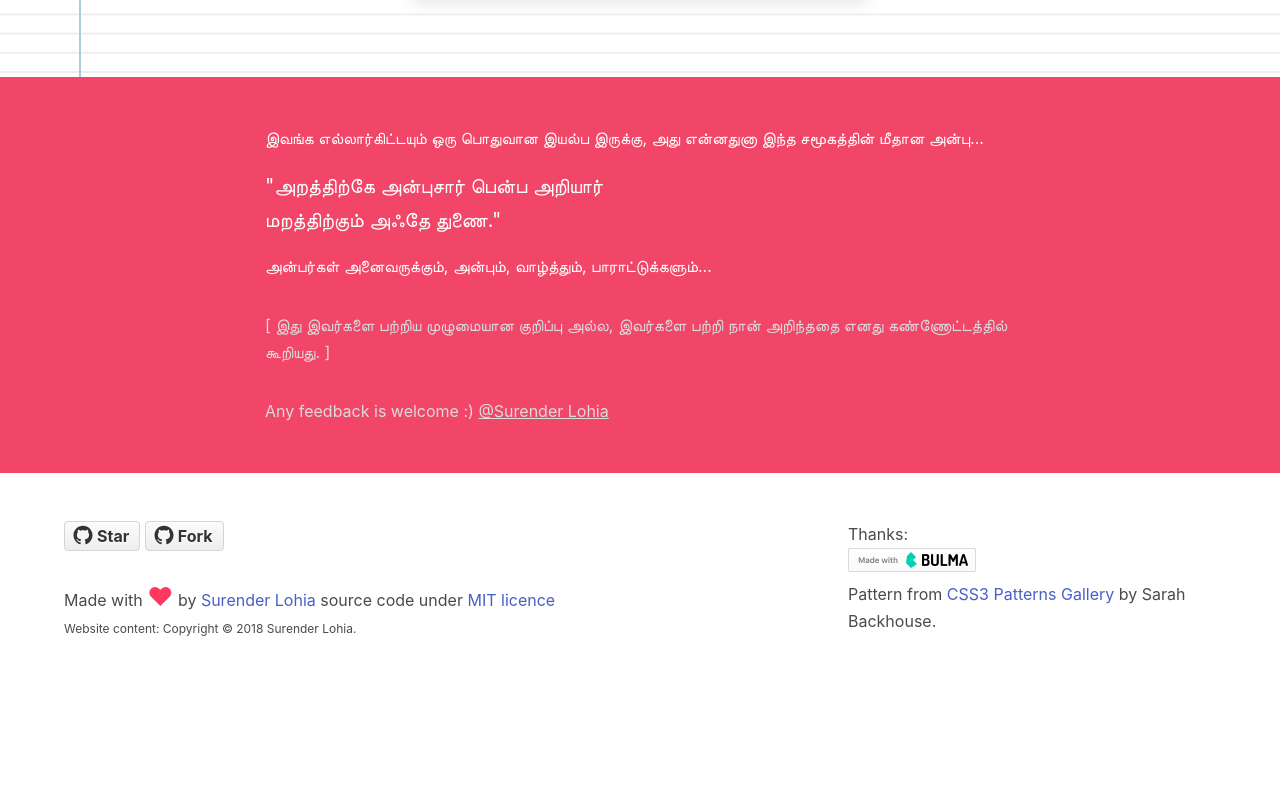
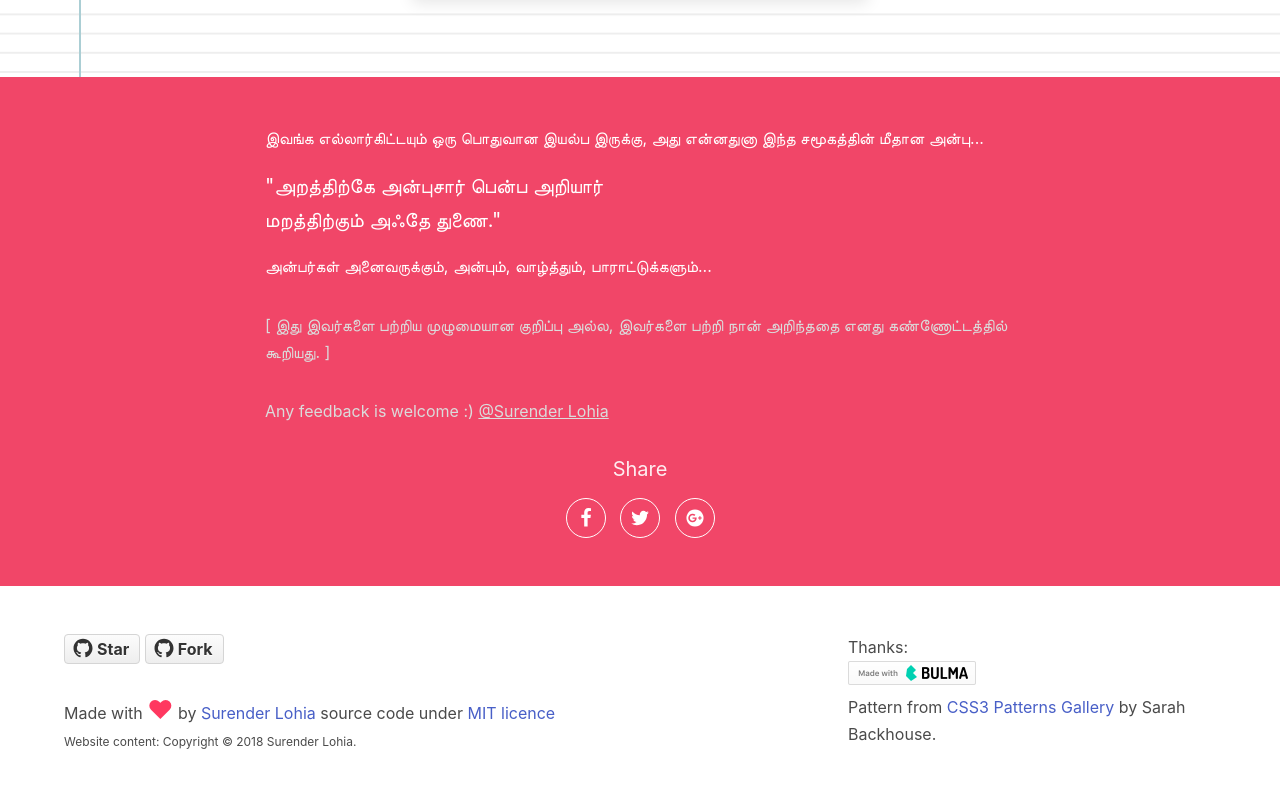
Before and after one commit to SurenderLohia/favorite-fb-writers, a plain HTML site: page index.html in a window 1280 px wide. Shown: the part 10562-11350 px from the top of the page. Before the commit the page ends 11249 px from the top, so only its background shows below. Drawn offline with nearby package versions, Linux system fonts and the light colour scheme.

Commit message:
Share link and meta content(fb, twitter) has been added.

```diff
--- a/css/main.css
+++ b/css/main.css
@@ -137,6 +137,64 @@ body, {
 	white-space: nowrap;
 }
 
+.icon {
+  width: 40px;
+  height: 40px;
+  line-height: 40px;
+  vertical-align: middle;
+  display: inline-block;
+  cursor: pointer;
+  position: relative;
+}
+
+.icon > svg {
+  width: 20px;
+  height: 20px;
+  position: absolute;
+  top: 50%;
+  -ms-transform: translateY(-50%);
+  transform: translateY(-50%);
+  left: 0;
+  right: 0;
+  margin: auto;
+}
+
+.icon,
+.icon > svg path {
+  transition: all .2s ease;
+}
+
+.icon.is-rounded {
+    border-radius: 50%;
+}
+
+.icon.is-white {
+	color: #fff;
+    border: 1px solid #fff;
+}
+
+.icon.is-white:hover {
+    text-decoration: none;
+    background-color: #fff;
+}
+
+.icon.is-white svg {
+	fill: #fff;
+}
+
+.icon.is-white:hover svg {
+	fill: #ff3860;
+}
+
+.mr10 {
+	margin-right: 10px;
+}
+
+.subtitle.bottom-spacing-small:not(:last-child),
+.title.bottom-spacing-small:not(:last-child) {
+	margin-bottom: 1rem;
+}
+
 /* https://codepen.io/chrisnager/pen/GgBxGm */
 .gh-button {
     display: inline-block;
--- a/index.html
+++ b/index.html
@@ -5,10 +5,25 @@
     <meta http-equiv="X-UA-Compatible" content="IE=edge">
     <meta name="viewport" content="width=device-width, initial-scale=1">
     <meta name="author" content="Surender Lohia">
-    <meta name="description" content="தங்கள் பதிவுகளில் அதிர்வுகளை ஏற்படுத்தும் நான் அறிந்த facebook பதிவர்களில் சிலர்...">
+    <meta name="description" content="தங்கள் பதிவுகளால் அதிர்வுகளை ஏற்படுத்தும் நான் அறிந்த facebook பதிவர்களில் சிலர்...">
     <meta name="keywords" content="fb writers">
 
     <title>நான் விரும்பும் fb writers...</title>
+
+    <meta property="og:title" content="நான் விரும்பும் fb writers..." />
+    <meta property="og:url" content="https://www.surender.net/favorite-fb-writers/">
+    <meta property="og:type" content="website">
+    <meta property="og:description" content="தங்கள் பதிவுகளால் அதிர்வுகளை ஏற்படுத்தும் நான் அறிந்த facebook பதிவர்களில் சிலர்...">
+    <meta property="og:image" content="https://github.com/SurenderLohia/favorite-fb-writers/images/banner.jpg">
+    <meta property="og:image:width" content="1080" />
+    <meta property="og:image:height" content="676" />
+
+    <meta name="twitter:card" content="summary_large_image">
+    <meta name="twitter:site" content="@surender_lohia">
+    <meta name="twitter:creator" content="@surender_lohia">
+    <meta name="twitter:title" content="நான் விரும்பும் fb writers...">
+    <meta name="twitter:description" content="தங்கள் பதிவுகளால் அதிர்வுகளை ஏற்படுத்தும் நான் அறிந்த facebook பதிவர்களில் சிலர்...">
+    <meta name="twitter:image" content="https://github.com/SurenderLohia/favorite-fb-writers/images/banner.jpg">
 
     <link rel="apple-touch-icon" sizes="180x180" href="images/favicon/apple-touch-icon.png">
     <link rel="icon" type="image/png" sizes="32x32" href="images/favicon/favicon-32x32.png">
@@ -495,7 +510,32 @@
             மறத்திற்கும் அஃதே துணை."</p>
             <p class="bottom-spacing">அன்பர்கள் அனைவருக்கும், அன்பும்,  வாழ்த்தும், பாராட்டுக்களும்...</p>
             <p class="has-text-grey-lighter bottom-spacing">[ இது இவர்களை பற்றிய முழுமையான  குறிப்பு அல்ல, இவர்களை பற்றி நான் அறிந்ததை எனது கண்ணோட்டத்தில் கூறியது. ]</p>
-            <p class="has-text-grey-lighter">Any feedback is welcome :) <a class="link" href="https://twitter.com/surender_lohia" target="_blank" rel="noopener noreferrer">@Surender Lohia</a> </p>
+            <p class="has-text-grey-lighter bottom-spacing">Any feedback is welcome :) <a class="link" href="https://twitter.com/surender_lohia" target="_blank" rel="noopener noreferrer">@Surender Lohia</a> </p>
+
+            <div>
+              <h2 class="subtitle has-text-centered bottom-spacing-small">Share</h2>
+              <div class="has-text-centered">
+                <a class="icon is-rounded is-white mr10" href="https://www.facebook.com/sharer/sharer.php?u=https://www.surender.net/favorite-fb-writers//" onclick="window.open(this.href, 'mywin',
+              'left=20,top=20,width=500,height=500,toolbar=1,resizable=0'); return false;" rel="noopener noreferrer">
+                  <!--?xml version="1.0" encoding="utf-8"?-->
+                  <svg width="1792" height="1792" viewBox="0 0 1792 1792" xmlns="http://www.w3.org/2000/svg"><path d="M1343 12v264h-157q-86 0-116 36t-30 108v189h293l-39 296h-254v759h-306v-759h-255v-296h255v-218q0-186 104-288.5t277-102.5q147 0 228 12z"></path></svg>
+                </a>
+                <a class="icon is-rounded is-white mr10" href="https://twitter.com/intent/tweet?text=நான் விரும்பும் fb writers&amp;url=https://www.surender.net/favorite-fb-writers//" onclick="window.open(this.href, 'mywin',
+              'left=20,top=20,width=500,height=500,toolbar=1,resizable=0'); return false;" rel="noopener noreferrer">
+                  <!--?xml version="1.0" encoding="utf-8"?-->
+                  <svg width="1792" height="1792" viewBox="0 0 1792 1792" xmlns="http://www.w3.org/2000/svg"><path d="M1684 408q-67 98-162 167 1 14 1 42 0 130-38 259.5t-115.5 248.5-184.5 210.5-258 146-323 54.5q-271 0-496-145 35 4 78 4 225 0 401-138-105-2-188-64.5t-114-159.5q33 5 61 5 43 0 85-11-112-23-185.5-111.5t-73.5-205.5v-4q68 38 146 41-66-44-105-115t-39-154q0-88 44-163 121 149 294.5 238.5t371.5 99.5q-8-38-8-74 0-134 94.5-228.5t228.5-94.5q140 0 236 102 109-21 205-78-37 115-142 178 93-10 186-50z"></path></svg>
+                </a>
+                <a class="icon is-rounded is-white" href="https://plus.google.com/share?url=https://www.surender.net/favorite-fb-writers//" onclick="window.open(this.href, 'mywin',
+              'left=20,top=20,width=500,height=500,toolbar=1,resizable=0'); return false;" rel="noopener noreferrer">
+                  <!--?xml version="1.0" encoding="utf-8"?-->
+                <svg width="1792" height="1792" viewBox="0 0 1792 1792" xmlns="http://www.w3.org/2000/svg">
+                  <path d="M1045 905q0-33-6-64h-362v132h217q-12 76-74.5 120.5t-142.5 44.5q-99 0-169-71.5t-70-170.5 70-170.5 169-71.5q93 0 153 59l104-101q-108-100-257-100-160 0-272 112.5t-112 271.5 112 271.5 272 112.5q165 0 266.5-105t101.5-270zm345 46h109v-110h-109v-110h-110v110h-110v110h110v110h110v-110zm274-55q0 209-103 385.5t-279.5 279.5-385.5 103-385.5-103-279.5-279.5-103-385.5 103-385.5 279.5-279.5 385.5-103 385.5 103 279.5 279.5 103 385.5z"></path>
+                </svg>
+              </a>
+          </div>
+
+
+        </div>
           </div>
         </div>
       </section>
```
Also changed, not shown: images/banner.jpg (added).
